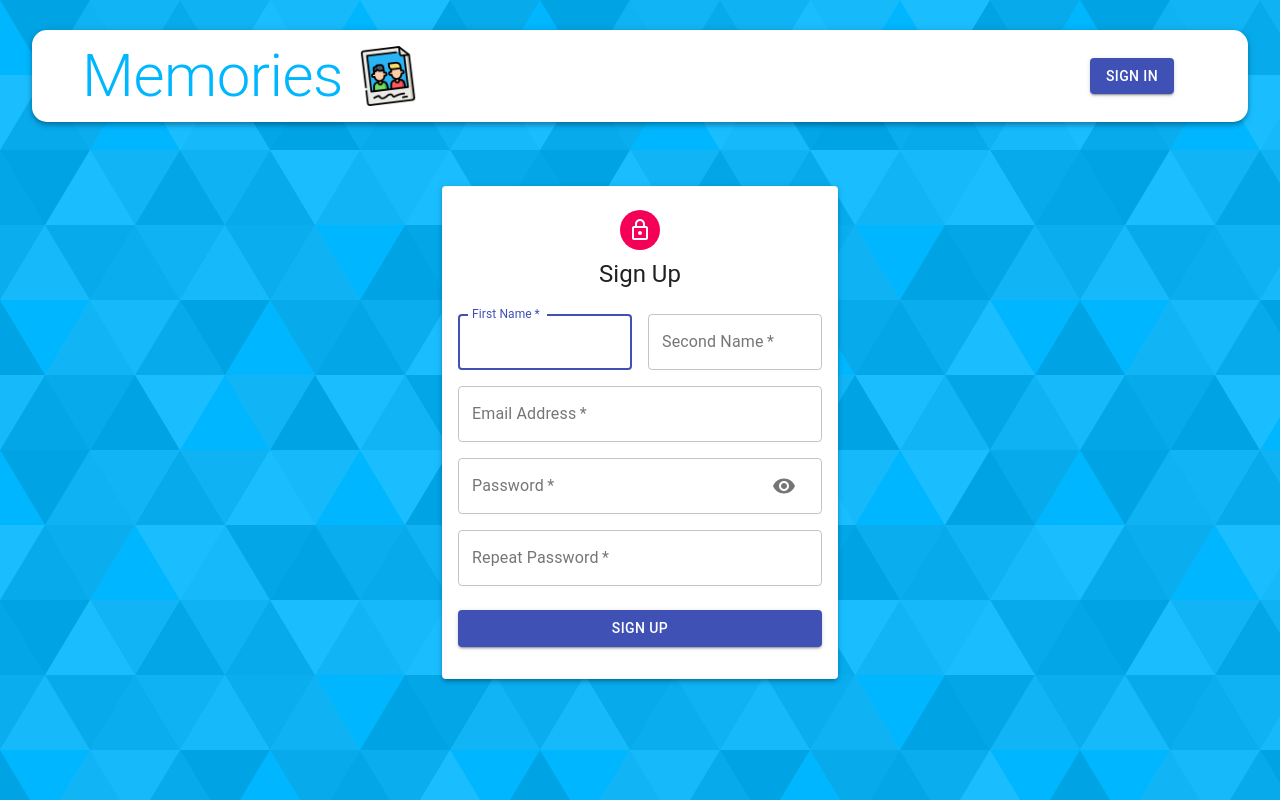
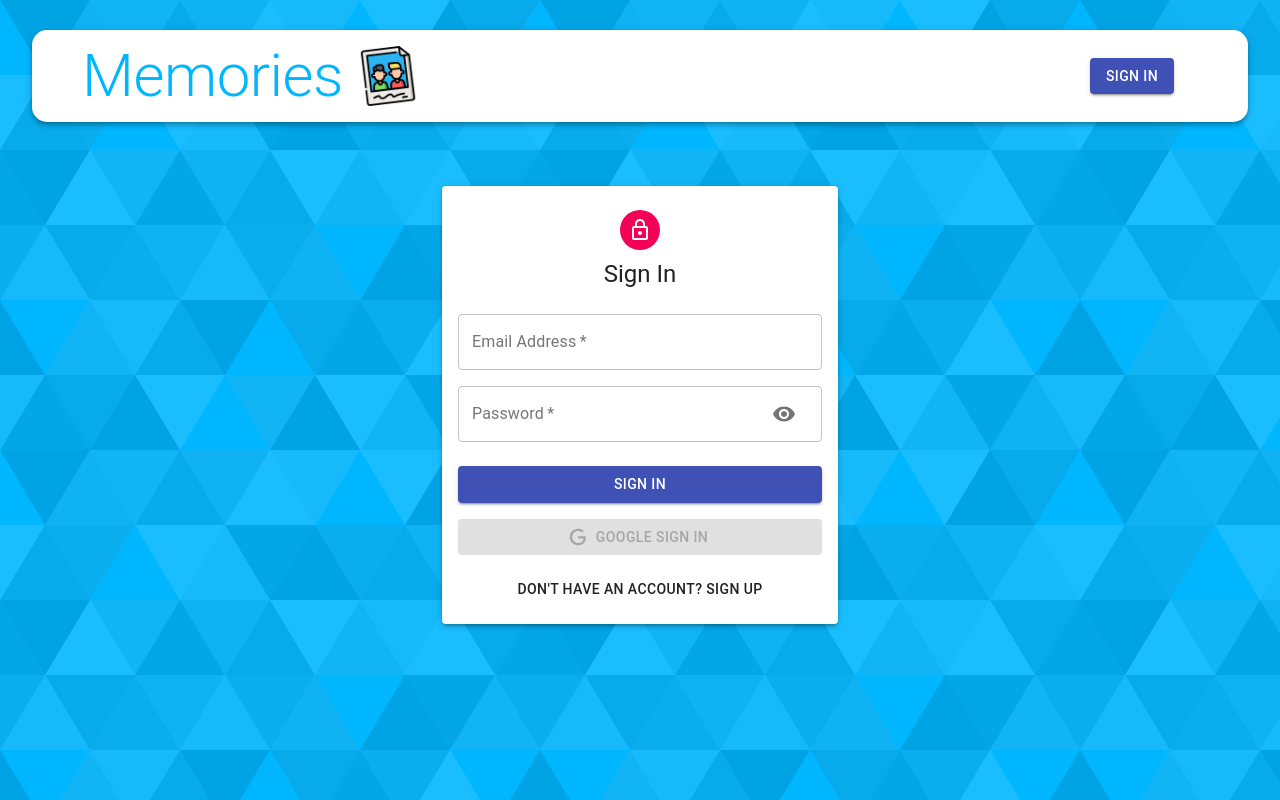
Before and after one commit to GrafSoul/mcards-mern-project, a React (Create React App) app in the folder client/: page /auth in a window 1280 px wide. Built offline with nearby package versions, Linux system fonts and the light colour scheme; no server answers.

Commit message:
feat: Added Google user identification.

```diff
--- a/client/src/components/Auth/Auth.js
+++ b/client/src/components/Auth/Auth.js
@@ -1,5 +1,7 @@
 // Core
 import React, { useState } from 'react';
+// Google API
+import { GoogleLogin } from 'react-google-login';
 // Material UI
 import {
     Avatar,
@@ -12,18 +14,37 @@
 import LockOutlinedIcon from '@material-ui/icons/LockOutlined';
 // Components
 import Input from './Input';
+import Icon from './Icon';
 // Styles
 import useStyles from './styles';
+// Environment
+import dotenv from 'dotenv';
+dotenv.config();
 
 const Auth = () => {
     const classes = useStyles();
     const [showPassword, setShowPassword] = useState(false);
-    const isSignUp = true;
+    const [isSignUp, setIsSignUp] = useState(false);
 
     const handleShowPassword = () =>
         setShowPassword((prevShowPassword) => !prevShowPassword);
 
+    const handleSwitchMode = () => {
+        setIsSignUp((prevIsSignUp) => !prevIsSignUp);
+        setShowPassword(false);
+    };
+
+    const handleGoogleSuccess = async (res) => {
+        console.log(res);
+    };
+
+    const handleGoogleFailure = (error) => {
+        console.log('Google Sign In was unsuccessful. Try again later!');
+        console.log('Error: ', error);
+    };
+
     const handleSubmit = () => {};
+
     const handleChange = () => {};
 
     return (
@@ -86,6 +107,36 @@
                     >
                         {isSignUp ? 'Sign Up' : 'Sign In'}
                     </Button>
+                    <GoogleLogin
+                        clientId={process.env.REACT_APP_GOOGLE_ID}
+                        onFailure={handleGoogleFailure}
+                        onSuccess={handleGoogleSuccess}
+                        cookiePolicy="single_host_origin"
+                        render={(renderProps) => (
+                            <Button
+                                className={classes.googleButton}
+                                fullWidth
+                                variant="contained"
+                                color="primary"
+                                onClick={renderProps.onClick}
+                                disabled={renderProps.disabled}
+                                startIcon={<Icon />}
+                            >
+                                {isSignUp
+                                    ? 'Google Sign Up '
+                                    : 'Google Sign In'}
+                            </Button>
+                        )}
+                    />
+                    <Grid container justify="center">
+                        <Grid item>
+                            <Button onClick={handleSwitchMode}>
+                                {isSignUp
+                                    ? 'Already have an account? Sign In'
+                                    : "Don't have an account? Sign Up"}
+                            </Button>
+                        </Grid>
+                    </Grid>
                 </form>
             </Paper>
         </Container>
--- /dev/null
+++ b/client/src/components/Auth/Icon.js
@@ -0,0 +1,12 @@
+import React from 'react';
+
+const icon = () => (
+    <svg style={{ width: '20px', height: '20px' }} viewBox="0 0 24 24">
+        <path
+            fill="currentColor"
+            d="M21.35,11.1H12.18V13.83H18.69C18.36,17.64 15.19,19.27 12.19,19.27C8.36,19.27 5,16.25 5,12C5,7.9 8.2,4.73 12.2,4.73C15.29,4.73 17.1,6.7 17.1,6.7L19,4.72C19,4.72 16.56,2 12.1,2C6.42,2 2.03,6.8 2.03,12C2.03,17.05 6.16,22 12.25,22C17.6,22 21.5,18.33 21.5,12.91C21.5,11.76 21.35,11.1 21.35,11.1V11.1Z"
+        />
+    </svg>
+);
+
+export default icon;
--- a/client/src/components/Auth/Input.js
+++ b/client/src/components/Auth/Input.js
@@ -27,7 +27,8 @@
                 required
                 fullWidth
                 InputProps={
-                    name === 'password' && {
+                    name === 'password'
+                        ? {
                               endAdornment: (
                                   <InputAdornment position="end">
                                       <IconButton onClick={handleShowPassword}>
@@ -40,6 +41,7 @@
                                   </InputAdornment>
                               ),
                           }
+                        : null
                 }
             />
         </Grid>
```
Also changed, not shown: 2 other files (tests, documents, lock files or other folders). Lines whose indentation alone changed are shown as unchanged.
